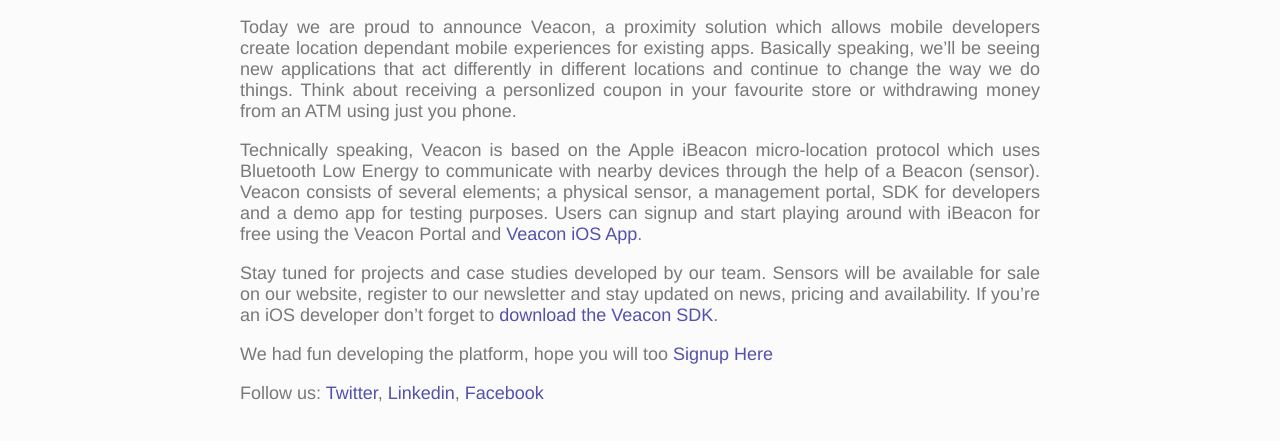
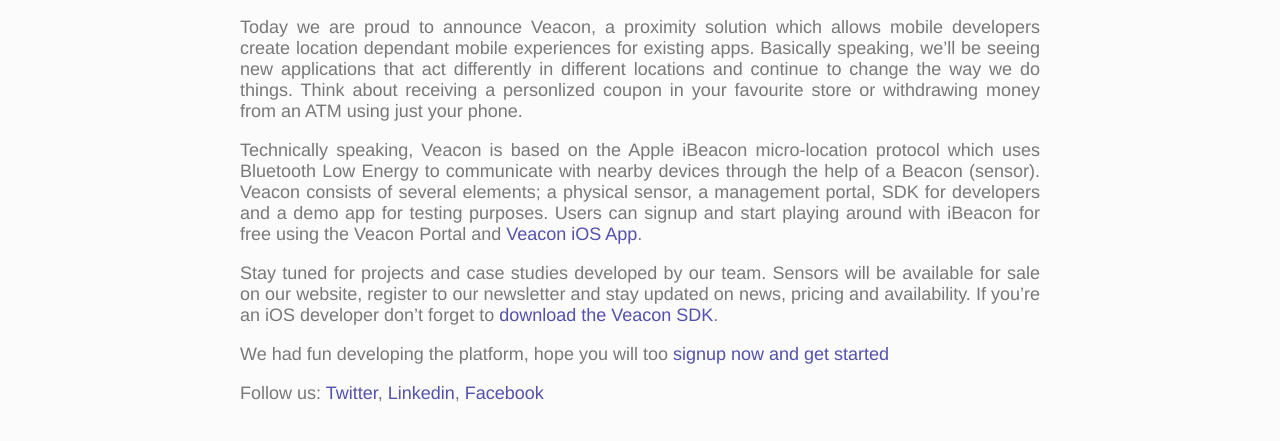
Before and after one commit to Valensas/veacon.com, a Jekyll site: the page built from _posts/2014-09-02-what-is-veacon.md, in a window 1280 px wide and 900 px high. Shown: the part 439-880 px from the top of the window. Built offline with Jekyll 4.4.1, drawn with Linux system fonts in a browser that asks for light colours; comment, search, counter and statistics services are not loaded.

Commit message:
Update 2014-09-02-what-is-veacon.md

```diff
--- a/_posts/2014-09-02-what-is-veacon.md
+++ b/_posts/2014-09-02-what-is-veacon.md
@@ -4,12 +4,12 @@
 ---
 A day doesn't go by where mobile doesn't disrupt the way we do things. Tiny computers with high connectivity make almost everything accessible, everywhere! Completing a money transaction while hiking on a mountain trail seemed like a Star Trek episode 10 year ago but today it's the new norm. Mobile changed the way we do business, communicate, socialize, have fun or basically how we live.
 
-Today we are proud to announce Veacon, a proximity solution which allows mobile developers create location dependant mobile experiences for existing apps. Basically speaking, we'll be seeing new applications that act differently in different locations and continue to change the way we do things. Think about receiving a personlized coupon in your favourite store or withdrawing money from an ATM using just you phone.
+Today we are proud to announce Veacon, a proximity solution which allows mobile developers create location dependant mobile experiences for existing apps. Basically speaking, we'll be seeing new applications that act differently in different locations and continue to change the way we do things. Think about receiving a personlized coupon in your favourite store or withdrawing money from an ATM using just your phone.
 
 Technically speaking, Veacon is based on the Apple iBeacon micro-location protocol which uses Bluetooth Low Energy to communicate with nearby devices through the help of a Beacon (sensor). Veacon consists of several elements; a physical sensor, a management portal, SDK for developers and a demo app for testing purposes. Users can signup and start playing around with iBeacon for free using the Veacon Portal and [Veacon iOS App](http://appstore.com/veacon){:target="_blank"}.
 
 Stay tuned for projects and case studies developed by our team. Sensors will be available for sale on our website, register to our newsletter and stay updated on news, pricing and availability. If you're an iOS developer don't forget to [download the Veacon SDK](https://github.com/Valensas/VeaconSDK){:target="_blank"}.
 
-We had fun developing the platform, hope you will too [Signup Here](http://portal.veacon.com){:target="_blank"}
+We had fun developing the platform, hope you will too [signup now and get started](http://portal.veacon.com){:target="_blank"}
 
 Follow us: [Twitter](http://twitter.com/getveacon){:target="_blank"}, [Linkedin](http://linkedin.com/company/veacon){:target="_blank"}, [Facebook](http://www.facebook.com/getveacon){:target="_blank"}
```
